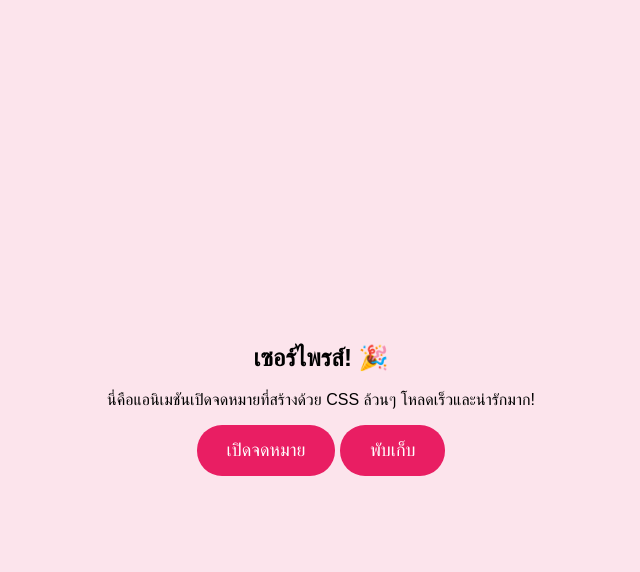
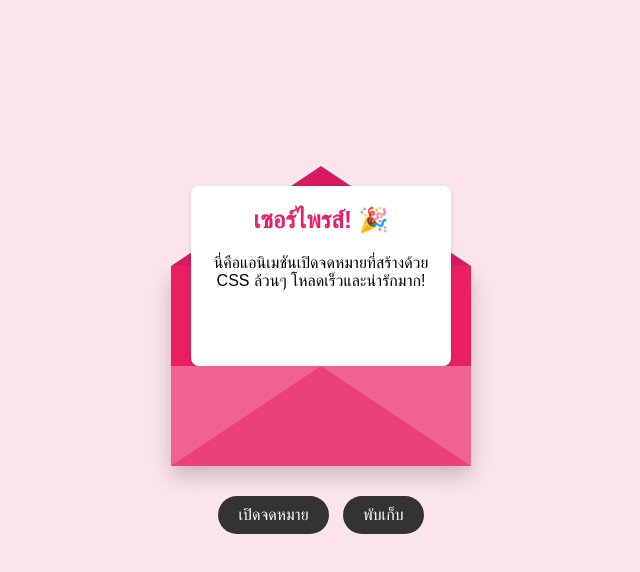
Before and after one commit to 9Iphone/wedding_card, a plain HTML site: page index.html in a window 1280 px wide. Both pictures are taken after a click on the button "เปิดจดหมาย". Shown: the whole page, without its empty margins (319-959 px from the left). Drawn offline with Linux system fonts and the light colour scheme.

Commit message:
add animate open card

```diff
--- a/script.js
+++ b/script.js
@@ -1,12 +1,20 @@
+const envelope = document.getElementById('envelope');
 const openBtn = document.getElementById('open-btn');
-const envelopeCover = document.getElementById('envelope-cover');
-const video = document.getElementById('envelope-video');
+const closeBtn = document.getElementById('close-btn');
 
-openBtn.addEventListener('click', () => {
-    // ซ่อนหน้าปก
-    envelopeCover.style.display = 'none';
+// ฟังก์ชันเปิดจดหมาย (เพิ่มคลาส 'open')
+function openLetter() {
+    envelope.classList.add('open');
+}
 
-    // แสดงและเล่นวิดีโอ
-    video.hidden = false;
-    video.play();
-});
+// ฟังก์ชันปิดจดหมาย (เอาคลาส 'open' ออก)
+function closeLetter() {
+    envelope.classList.remove('open');
+}
+
+// สั่งงานเมื่อกดปุ่ม
+openBtn.addEventListener('click', openLetter);
+closeBtn.addEventListener('click', closeLetter);
+
+// เพิ่มลูกเล่น: ให้กดที่ตัวซองจดหมายตรงๆ เพื่อเปิดได้ด้วย
+envelope.addEventListener('click', openLetter);
--- a/style.css
+++ b/style.css
@@ -2,7 +2,7 @@ body, html {
     margin: 0;
     padding: 0;
     height: 100%;
-    background-color: #fce4ec; /* สีพื้นหลังชมพูอ่อน */
+    background-color: #fce4ec;
     display: flex;
     justify-content: center;
     align-items: center;
@@ -10,33 +10,95 @@ body, html {
 }
 
 .container {
-    text-align: center;
+    display: flex;
+    flex-direction: column;
+    align-items: center;
+    gap: 30px;
 }
 
-#envelope-cover {
-    background: white;
-    padding: 40px;
-    border-radius: 15px;
-    box-shadow: 0 10px 20px rgba(0,0,0,0.1);
+/* กรอบหลักของซองจดหมาย */
+.envelope-wrapper {
+    position: relative;
+    width: 300px;
+    height: 200px;
+    background-color: #e91e63; /* สีพื้นหลังของซองด้านใน */
+    box-shadow: 0 10px 20px rgba(0,0,0,0.2);
+    cursor: pointer;
 }
 
+/* ฝาพับด้านบน (สร้างเป็นรูปสามเหลี่ยม) */
+.flap {
+    position: absolute;
+    top: 0;
+    left: 0;
+    width: 0;
+    height: 0;
+    border-left: 150px solid transparent;
+    border-right: 150px solid transparent;
+    border-top: 100px solid #d81b60; /* สีฝาพับ */
+    transform-origin: top; /* จุดหมุนอยู่ที่ขอบบน */
+    transition: transform 0.5s ease-in-out, z-index 0.2s;
+    z-index: 3; /* ให้อยู่หน้าสุดตอนยังไม่เปิด */
+}
+
+/* ตัวซองด้านหน้า (สร้างเป็นรูปสามเหลี่ยม 3 ด้าน) */
+.pocket {
+    position: absolute;
+    bottom: 0;
+    left: 0;
+    width: 0;
+    height: 0;
+    border-left: 150px solid #f06292;
+    border-right: 150px solid #f06292;
+    border-bottom: 100px solid #ec407a;
+    z-index: 2; /* อยู่หน้ากระดาษจดหมาย */
+}
+
+/* กระดาษจดหมาย */
+.letter {
+    position: absolute;
+    bottom: 0;
+    left: 50%;
+    transform: translateX(-50%);
+    width: 260px;
+    height: 180px;
+    background-color: white;
+    border-radius: 8px;
+    padding: 20px;
+    box-sizing: border-box;
+    text-align: center;
+    box-shadow: 0 2px 5px rgba(0,0,0,0.1);
+    z-index: 1; /* ซ่อนไว้หลังฝาและตัวซอง */
+    transition: transform 0.5s ease-in-out 0.4s; /* ดีเลย์ 0.4 วิ รอให้ฝาเปิดเสร็จก่อน */
+}
+
+.letter h2 {
+    color: #e91e63;
+    margin-top: 0;
+}
+
+/* --- ส่วนของแอนิเมชันเมื่อถูกสั่งเปิด --- */
+.envelope-wrapper.open .flap {
+    transform: rotateX(180deg); /* พับฝากลับไปด้านหลัง */
+    z-index: 0; /* ส่งฝาไปอยู่หลังสุด */
+    transition: transform 0.5s ease-in-out, z-index 0.2s 0.5s; /* รอจังหวะสลับเลเยอร์ */
+}
+
+.envelope-wrapper.open .letter {
+    transform: translateX(-50%) translateY(-100px); /* ดึงกระดาษจดหมายลอยขึ้นมา */
+}
+
+/* ตกแต่งปุ่ม */
 button {
-    background-color: #e91e63;
+    background-color: #333;
     color: white;
     border: none;
-    padding: 15px 30px;
-    font-size: 18px;
-    border-radius: 25px;
+    padding: 10px 20px;
+    font-size: 16px;
+    border-radius: 20px;
     cursor: pointer;
-    transition: background 0.3s;
+    margin: 0 5px;
 }
-
 button:hover {
-    background-color: #c2185b;
+    background-color: #555;
 }
-
-video {
-    max-width: 100%;
-    border-radius: 10px;
-    box-shadow: 0 10px 20px rgba(0,0,0,0.2);
-}
```
